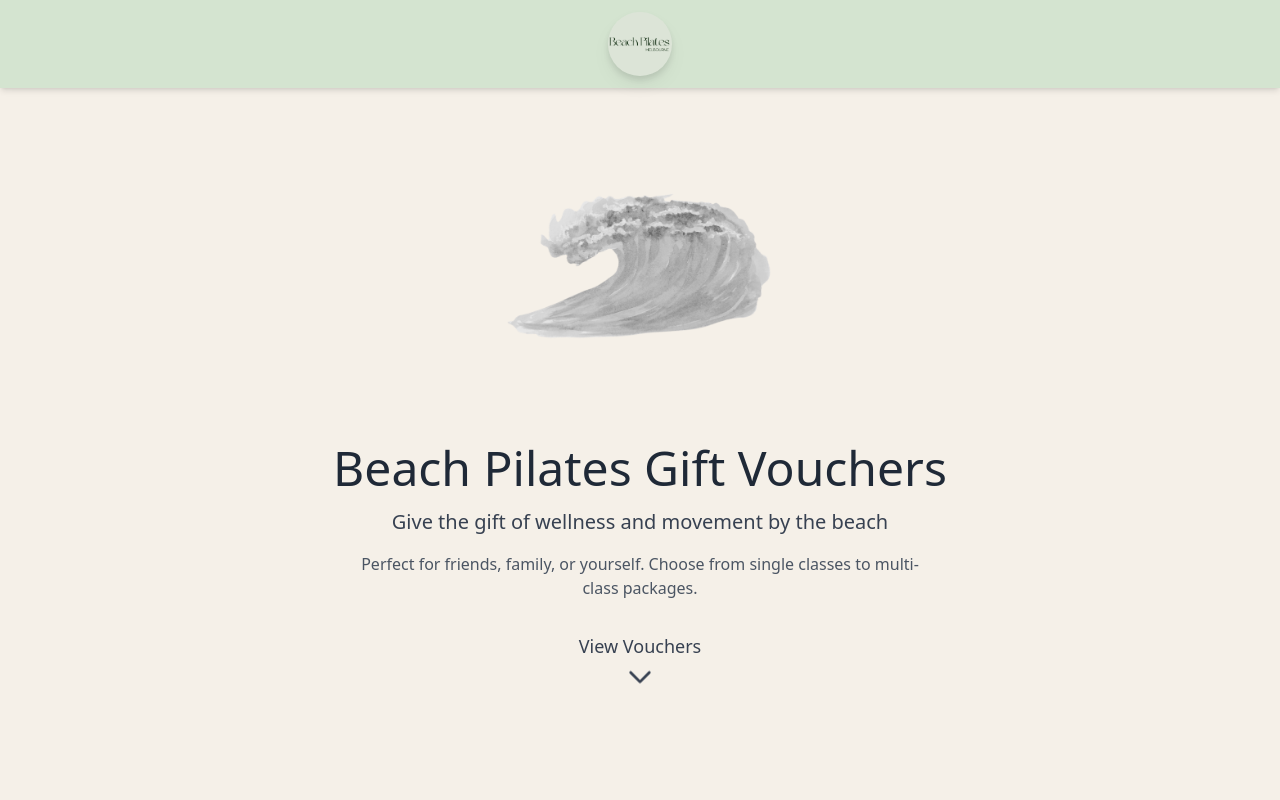
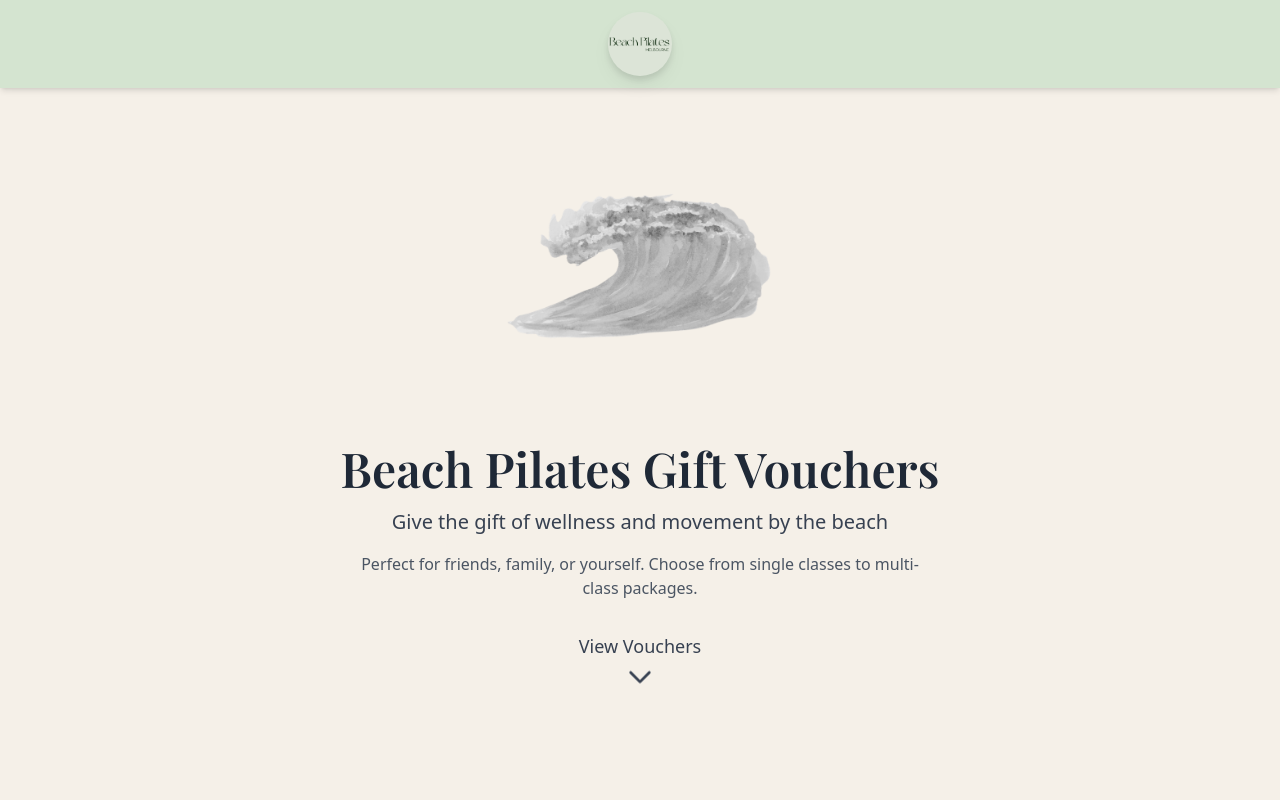
Before and after one commit to paredeez/beachpilatesgift, a Next.js app: page / in a window 1280 px wide. Shown: the top 800 px of the page. Built offline with nearby package versions, Linux system fonts and the light colour scheme.

Commit message:
new font

```diff
--- a/app/layout.js
+++ b/app/layout.js
@@ -1,4 +1,11 @@
 import './globals.css';
+import { Playfair_Display } from 'next/font/google';
+
+const playfair = Playfair_Display({
+  subsets: ['latin'],
+  weight: ['400', '500', '600', '700'],
+  variable: '--font-playfair',
+});
 
 export const metadata = {
   title: 'Beach Pilates Melbourne - Gift Vouchers',
@@ -8,7 +15,7 @@
 export default function RootLayout({ children }) {
   return (
     <html lang="en">
-      <body>{children}</body>
+      <body className={playfair.variable}>{children}</body>
     </html>
   );
 }
--- a/app/page.js
+++ b/app/page.js
@@ -114,7 +114,7 @@
             ))}
           </div>
 
-          <h1 className="text-3xl md:text-4xl lg:text-5xl font-light text-center mb-3 md:mb-4 text-gray-800">
+          <h1 className="text-3xl md:text-4xl lg:text-5xl font-semibold text-center mb-3 md:mb-4 text-gray-800 font-[family-name:var(--font-playfair)]">
             Beach Pilates Gift Vouchers
           </h1>
           <p className="text-base md:text-lg lg:text-xl text-gray-700 text-center max-w-2xl mb-3 md:mb-4 px-2">
```
